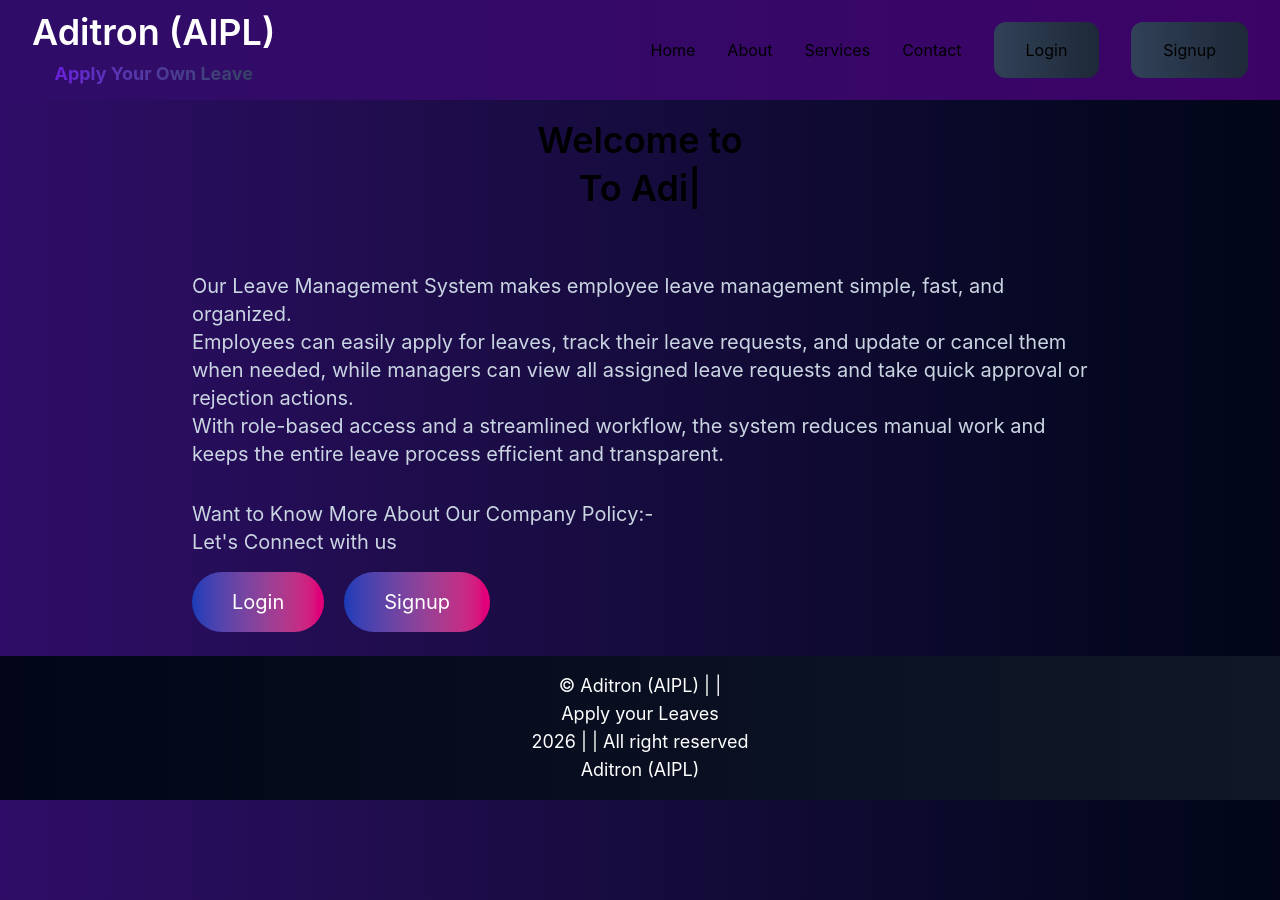
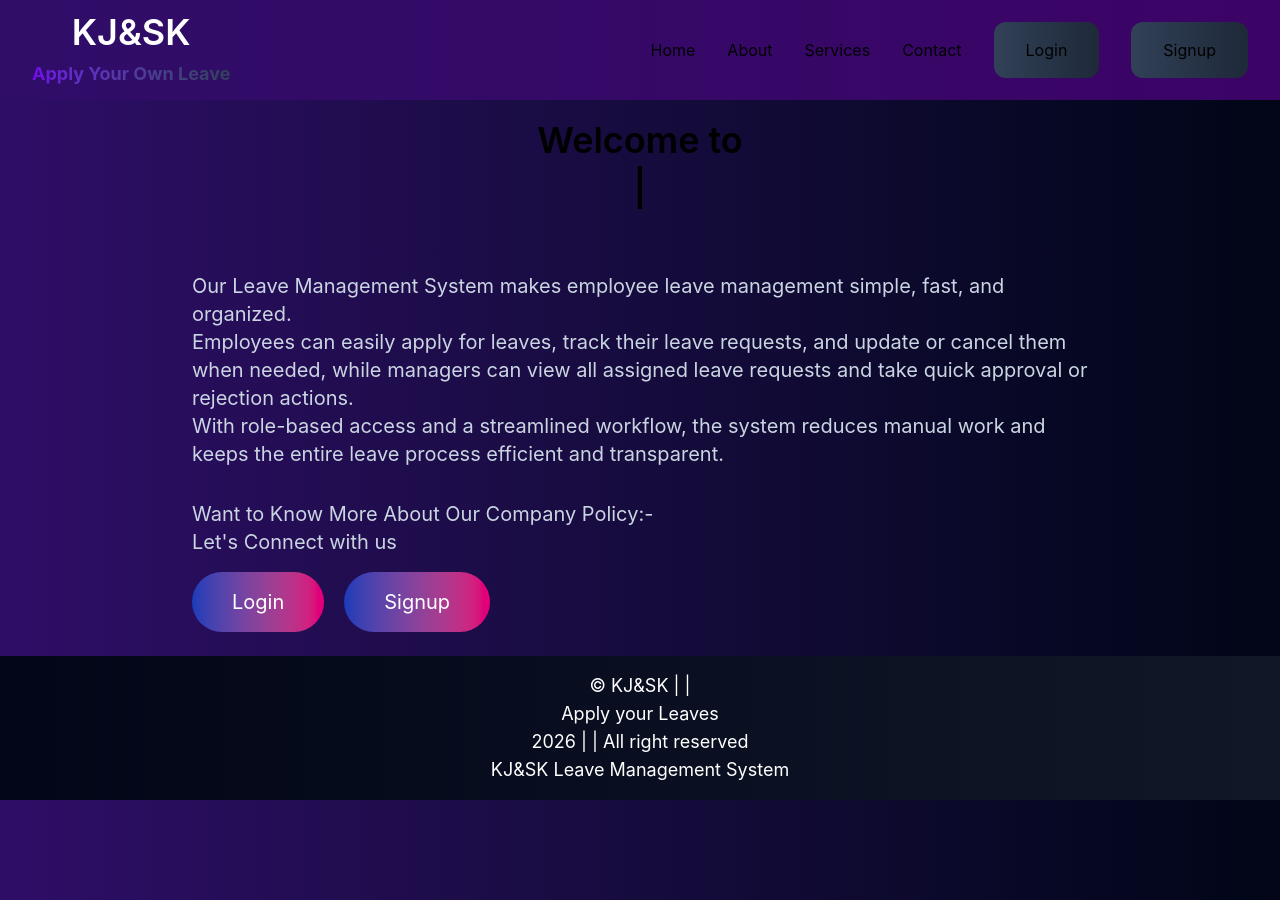
Before and after one commit to skpahadi-devfolio/KJ-SK-Leave-Management-System, a React (Vite) app in the folder frontend/: page / in a window 1280 px wide. Built offline with nearby package versions, Linux system fonts and the light colour scheme.

Commit message:
Fix Footer, Navbar and Typeanimation Aditron to KJ&SK

```diff
--- a/frontend/src/components/Footer.jsx
+++ b/frontend/src/components/Footer.jsx
@@ -4,10 +4,10 @@ const Footer = () => {
   return (
     <div className='flex justify-center items-center flex-col w-full p-4 bg-gradient-to-r from-slate-950 to bg-gray-900 fixed bottom-0 text-white md:text-lg text-xs'>
       <div className='text-center'>
-        <p>&copy; Aditron (AIPL) | |</p>
+        <p>&copy; KJ&SK | |</p>
         <p>Apply your Leaves</p>
       <p>2026 | | All right reserved</p>
-      <p>Aditron (AIPL)</p>
+      <p>KJ&SK Leave Management System</p>
       </div>
     </div>
   )
--- a/frontend/src/components/Navbar.jsx
+++ b/frontend/src/components/Navbar.jsx
@@ -44,7 +44,7 @@ const Navbar = () => {
   return (
     <div className='flex justify-between items-center gap-5 bg-gradient-to-r from-violet-950 to-purple-950 p-3 px-8'>
         <NavLink onClick={()=>{navigate("/")}} className='flex flex-col text-center gap-2'>
-        <p className='md:text-4xl text-2xl text-white font-semibold'>Aditron (AIPL)</p>
+        <p className='md:text-4xl text-2xl text-white font-semibold'>KJ&SK</p>
         <p className='md:text-lg text-base font-bold bg-gradient-to-r from-violet-700 to-slate-700 bg-clip-text text-transparent'>Apply Your Own Leave</p>
         </NavLink>
 
--- a/frontend/src/components/TypeAnimationText.jsx
+++ b/frontend/src/components/TypeAnimationText.jsx
@@ -5,7 +5,7 @@ const TypeAnimationText = () => {
     <div>
       <TypeAnimation
       sequence={[
-        'To Aditron (AIPL) Leave Management System', // Types 'Note Manager app'
+        'To KJ&SK Leave Management System', // Types 'Note Manager app'
         1000,                  // Waits 1s
         '',
         1000,
```
